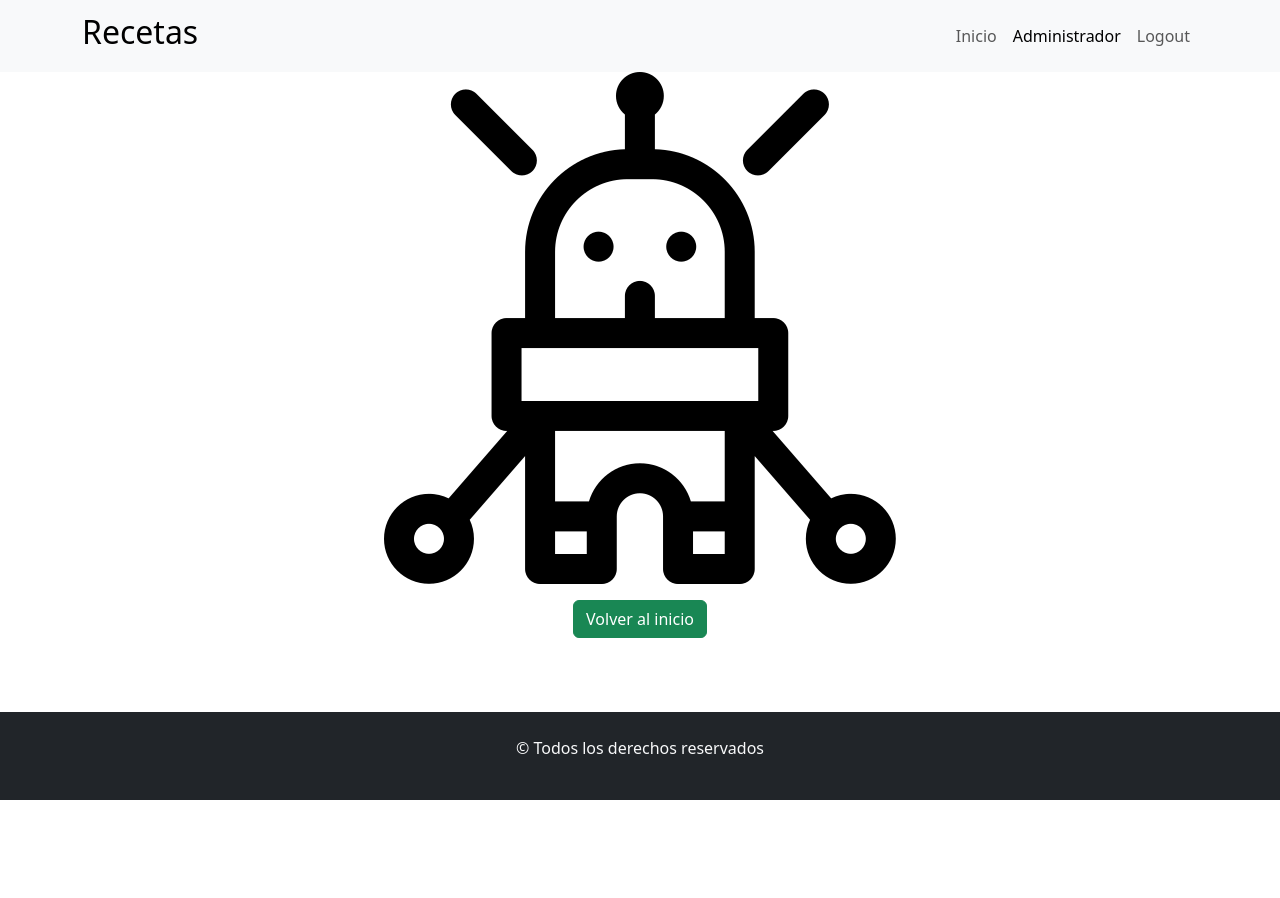
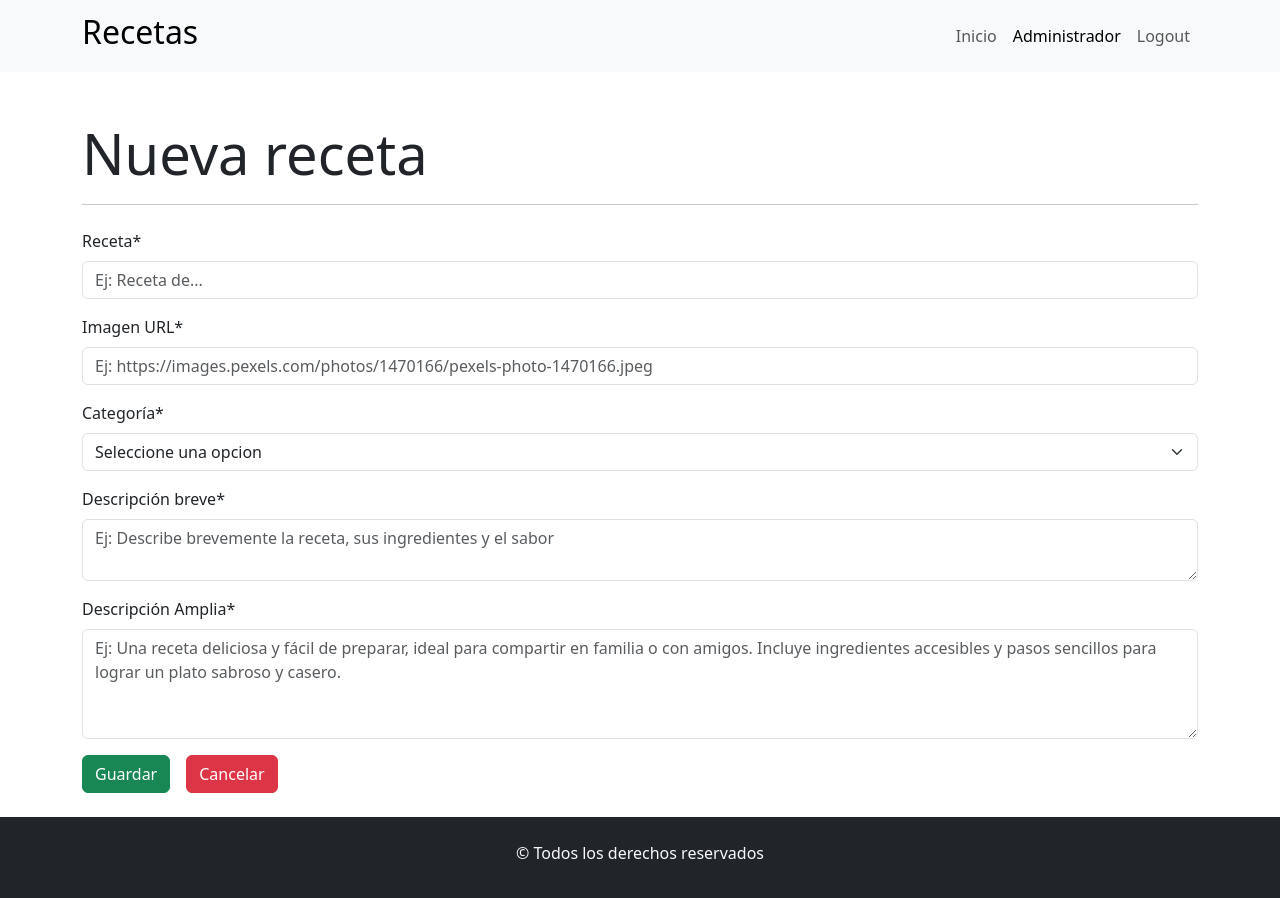
Before and after one commit to hernanortiz1/ejercicio14React, a React (Vite) app: page /administrador/editar/1 in a window 1280 px wide. Shown: the top 898 px of the page. Before the commit the page ends 800 px from the top, so only its background shows below. Built offline with nearby package versions, Linux system fonts and the light colour scheme; sample sign-in values are in the browser's storage.

Commit message:
agregue funcion editar y modifique nombre de funcion crearReceta

```diff
--- a/src/App.jsx
+++ b/src/App.jsx
@@ -14,12 +14,10 @@ import { useEffect, useState } from "react";
 function App() {
   const usuarioLogueado =
     JSON.parse(sessionStorage.getItem("userKeyReceta")) || false;
-
-  const recetaLocalStorage =
-    JSON.parse(localStorage.getItem("catalogoRecetas")) || [];
   const [usuarioAdmin, setUsuarioAdmin] = useState(usuarioLogueado);
-  const [recetas, setRecetas] = useState(recetaLocalStorage);
-
+  const [recetas, setRecetas] = useState(() => {
+    return JSON.parse(localStorage.getItem("catalogoRecetas")) || [];
+  });
   useEffect(() => {
     localStorage.setItem("catalogoRecetas", JSON.stringify(recetas));
   }, [recetas]);
@@ -56,11 +54,21 @@ function App() {
 
               <Route
                 path="crear"
-                element={<FormularioReceta></FormularioReceta>}
+                element={
+                  <FormularioReceta
+                    recetas={recetas}
+                    setRecetas={setRecetas}
+                  ></FormularioReceta>
+                }
               ></Route>
               <Route
-                path="editar"
-                element={<FormularioReceta></FormularioReceta>}
+                path="editar/:id"
+                element={
+                  <FormularioReceta
+                    recetas={recetas}
+                    setRecetas={setRecetas}
+                  ></FormularioReceta>
+                }
               ></Route>
             </Route>
 
--- a/src/components/pages/Administrador.jsx
+++ b/src/components/pages/Administrador.jsx
@@ -2,6 +2,7 @@ import { Button, Table } from "react-bootstrap";
 import ItemReceta from "./recetas/ItemReceta";
 import { useNavigate } from "react-router";
 import Swal from "sweetalert2";
+import { useState, useEffect } from "react";
 
 const Administrador = ({ recetas, setRecetas }) => {
   const navigate = useNavigate();
--- a/src/components/pages/recetas/CardReceta.jsx
+++ b/src/components/pages/recetas/CardReceta.jsx
@@ -6,8 +6,8 @@ const cardReceta = ({ receta }) => {
       <Card className="h-100">
         <div>
           <img
-            src="https://images.pexels.com/photos/1470166/pexels-photo-1470166.jpeg"
-            alt="Libro de recetas"
+            src={receta.imagen}
+            alt={receta.nombreReceta}
             className="card-img-top-nueva"
           />
         </div>
--- a/src/components/pages/recetas/FormularioReceta.jsx
+++ b/src/components/pages/recetas/FormularioReceta.jsx
@@ -1,20 +1,16 @@
 import { useState, useEffect } from "react";
 import { Form, Button } from "react-bootstrap";
-import { useNavigate } from "react-router";
+import { useNavigate, useParams } from "react-router";
 import { useForm } from "react-hook-form";
 import Swal from "sweetalert2";
 
-const FormularioReceta = () => {
+const FormularioReceta = ({ recetas, setRecetas }) => {
   const navigate = useNavigate();
-  const recetasLocalStorage =
-    JSON.parse(localStorage.getItem("catalogoRecetas")) || [];
-
-  const [recetas, setRecetas] = useState(recetasLocalStorage);
+  const { id } = useParams();
 
   const volverAdministrador = () => {
     navigate("/administrador");
   };
-
   const {
     register,
     handleSubmit,
@@ -31,49 +27,46 @@ const FormularioReceta = () => {
   });
 
   useEffect(() => {
-    localStorage.setItem("catalogoRecetas", JSON.stringify(recetas));
-  }, [recetas]);
+    if (id) {
+      const recetaEditar = recetas.find((receta) => receta.id === id);
+      if (recetaEditar) {
+        reset(recetaEditar);
+      }
+    }
+  }, [id, recetas, reset]);
 
-  const agregarRecetas = (datos) => {
+
+  const guardarReceta = (datos) => {
+    if (id) {
+      // EDITAR RECETA
+      const recetasActualizadas = recetas.map((receta) =>
+        receta.id === id ? { ...datos, id } : receta
+      );
+      setRecetas(recetasActualizadas);
+
+      Swal.fire({
+        title: "Receta actualizada correctamente",
+        icon: "success",
+        confirmButtonText: "OK",
+      }).then(() => {
+        navigate("/administrador");
+      });
+    } else {
+      // CREAR RECETA
       const nuevaReceta = {
         ...datos,
         id: crypto.randomUUID(),
       };
+      setRecetas([...recetas, nuevaReceta]);
 
       Swal.fire({
-      title: "Datos guardados correctamente",
-      text: `Receta: ${datos.nombreReceta}, categoria: ${datos.categoria}`,
+        title: "Receta creada correctamente",
+        text: `Receta: ${datos.nombreReceta}, categoría: ${datos.categoria}`,
         icon: "success",
         confirmButtonText: "OK",
-    }).then((result) => {
-      if (result.isConfirmed) {
-        Swal.fire({
-          title: "Volver al Menú principal",
-          icon: "question",
-          showCancelButton: true,
-          confirmButtonText: "Sí, volver",
-          cancelButtonText: "Quedarme aquí",
-        }).then((result) => {
-          if (result.isConfirmed) {
+      }).then(() => {
         navigate("/administrador");
-          }
       });
-      }
-    });
-
-    setRecetas([...recetas, nuevaReceta]);
-
-    reset();
-  };
-
-  const borrarReceta = (nombreReceta) => {
-    const indice = tareas.findIndex((item) => item === nombreReceta);
-
-    if (indice !== -1) {
-      const nuevasRecetas = [...recetas];
-
-      nuevasRecetas.splice(indice, 1);
-      setRecetas(nuevasRecetas);
     }
   };
 
@@ -81,7 +74,7 @@ const FormularioReceta = () => {
     <section className="container mainSection">
       <h1 className="display-4 mt-5">Nueva receta</h1>
       <hr />
-      <Form className="my-4" onSubmit={handleSubmit(agregarRecetas)}>
+      <Form className="my-4" onSubmit={handleSubmit(guardarReceta)}>
         <Form.Group className="mb-3" controlId="formNombreReceta">
           <Form.Label>Receta*</Form.Label>
           <Form.Control
@@ -136,7 +129,7 @@ const FormularioReceta = () => {
               Seleccione una opcion
             </option>
             <option value="Desayunos">Desayunos</option>
-            <option value="Platos_principales">Platos principales</option>
+            <option value="Platos principales">Platos principales</option>
             <option value="Postres">Postres</option>
             <option value="Bebidas">Bebidas</option>
           </Form.Select>
--- a/src/components/pages/recetas/ItemReceta.jsx
+++ b/src/components/pages/recetas/ItemReceta.jsx
@@ -22,6 +22,8 @@ const ItemReceta = ({ receta, fila, eliminarReceta }) => {
       </td>
       <td>{receta.categoria}</td>
       <td className="text-center">
+
+        {/* BOTON EDITAR */}
         <Button
           variant="warning"
           className="me-lg-2"
@@ -29,6 +31,8 @@ const ItemReceta = ({ receta, fila, eliminarReceta }) => {
         >
           <i className="bi bi-pencil-square"></i>
         </Button>
+
+         {/* BOTON ELIMINAR */}
         <Button variant="danger" onClick={() => eliminarReceta(receta.id)}>
           <i className="bi bi-trash"></i>
         </Button>
```
Lines whose indentation alone changed are shown as unchanged.
